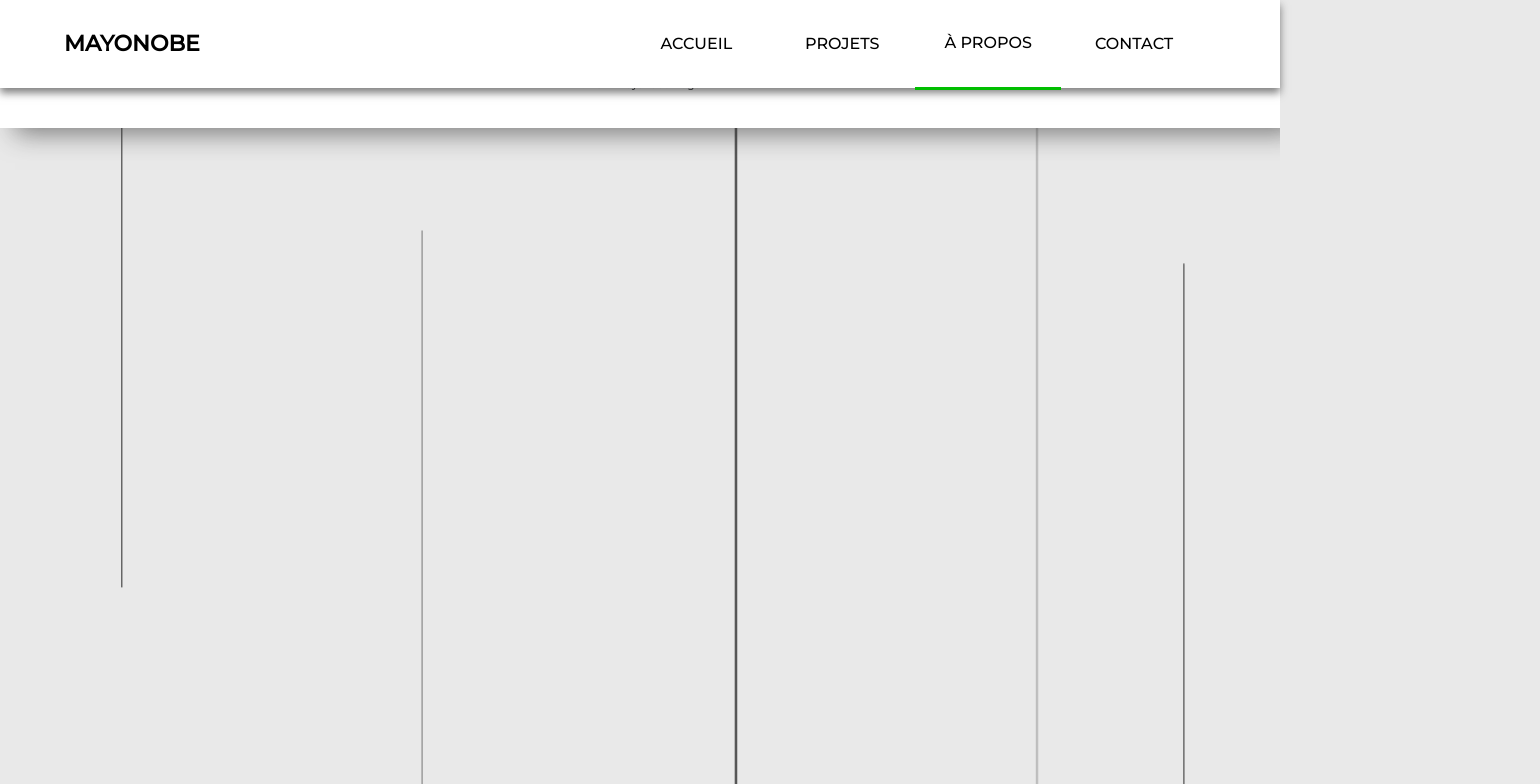
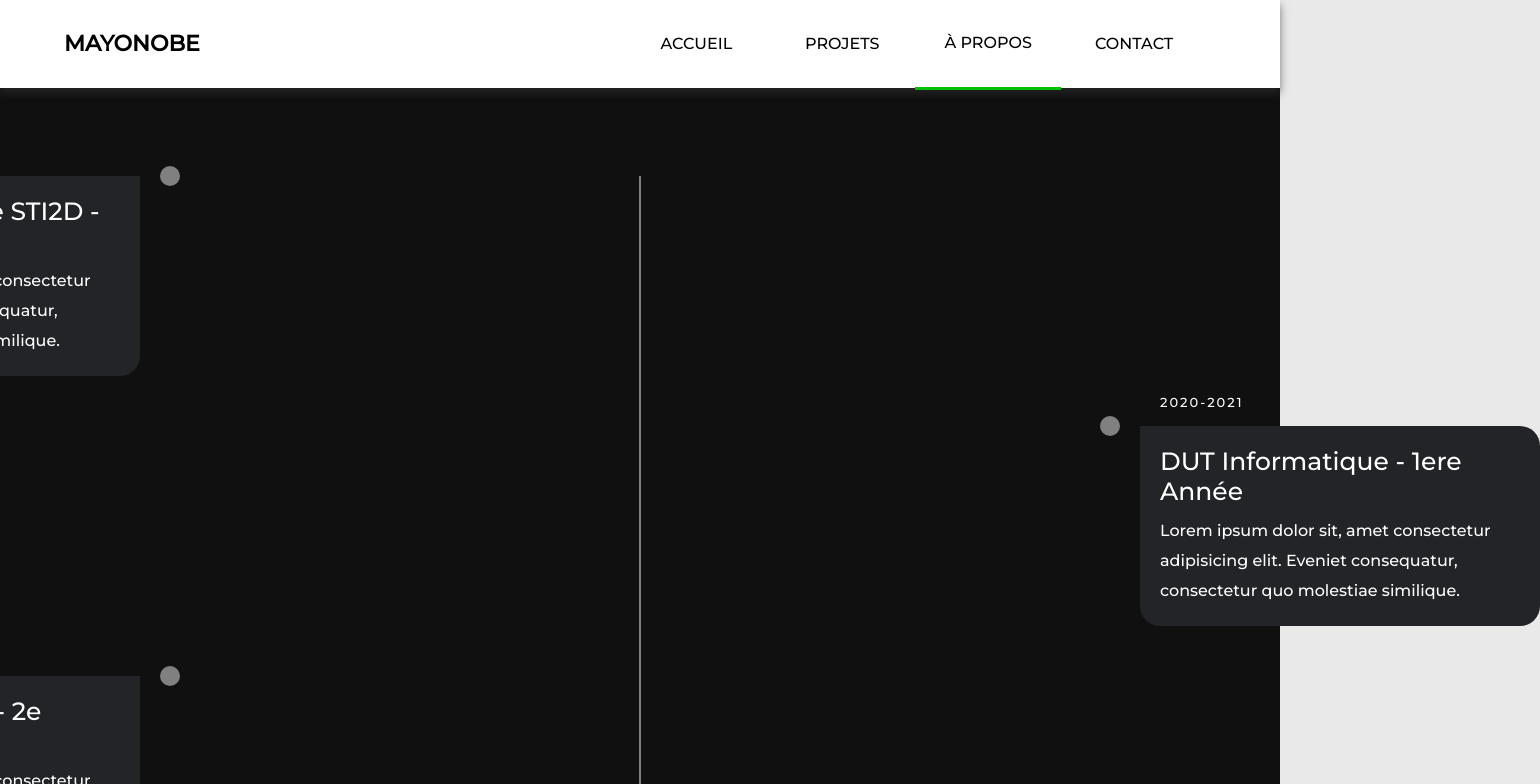
Before and after one commit to hugomayo7/Portfolio, a Vue app: page /about in a window 1280 px wide. Shown: the top 784 px of the page, 1540 px wide, since content can reach past the window. Built offline with nearby package versions, Linux system fonts and the light colour scheme.

Commit message:
timeline about page

```diff
--- a/src/components/ContactForm.vue
+++ b/src/components/ContactForm.vue
@@ -11,11 +11,10 @@
             <a href="mailto:hugomayonobe@gmail.com">hugomayonobe@gmail.com</a>
           </li>
           <li><a href="tel:+33782648734">07 82 64 87 34</a></li>
-          <li class="media">
+        </ul>
+        <div class="media">
           <ul class="list__social-media">
-              <a
-                href="https://www.linkedin.com/in/hugo-mayonobe/"
-                target="_blank"
+            <a href="https://www.linkedin.com/in/hugo-mayonobe/" target="_blank"
               ><i class="fa-brands fa-linkedin-in icon"
             /></a>
             <a href="https://www.facebook.com/hugo.mayonobe/" target="_blank"
@@ -25,34 +24,24 @@
               ><i class="fa-brands fa-instagram icon"
             /></a>
           </ul>
-          </li>
-        </ul>
           <p>Mes Réseaux</p>
+        </div>
       </div>
     </div>
     <form class="wrapper__form" ref="form" @submit.prevent="sendEmail">
       <div class="name">
-        <input
-          class="nameInput"
-          type="text"
-          placeholder="NOM"
-          name="user_name"
-        />
+        <input id="nameInput" type="text" placeholder="NOM" name="user_name" />
       </div>
       <div class="mail">
         <input
-          class="mailInput"
+          id="mailInput"
           type="email"
           placeholder="EMAIL"
           name="user_email"
         />
       </div>
       <div class="msg">
-        <textarea
-          class="msgInput"
-          placeholder="MESSAGE"
-          name="message"
-        ></textarea>
+        <textarea id="msgInput" placeholder="MESSAGE" name="message"></textarea>
       </div>
       <input class="buttons" type="submit" value="Envoyer" />
     </form>
@@ -74,7 +63,9 @@ export default {
         )
         .then(
           (result) => {
-            console.log("SUCCESS!", result.text);
+            document.getElementById("nameInput").value = "";
+            document.getElementById("mailInput").value = "";
+            document.getElementById("msgInput").value = "";
           },
           (error) => {
             console.log("FAILED...", error.text);
@@ -114,7 +105,7 @@ main {
         font-weight: bold;
         position: relative;
         color: rgb(0, 190, 0);
-        font-size: 46px;
+        font-size: 62px;
         width: 40%;
         height: 100%;
         padding-top: 15%;
@@ -124,15 +115,15 @@ main {
         text-shadow: 0px 1px 1px rgb(0, 0, 0);
       }
 
-      .app-title:after {
-        content: "";
-        display: block;
-        margin-top: 2%;
-        width: 43px;
-        height: 5px;
-        box-shadow: 0px 0.8px 1px rgb(0, 0, 0);
-        background: rgb(0, 190, 0);
-      }
+      // .app-title:after {
+      //   content: "";
+      //   display: block;
+      //   margin-top: 2%;
+      //   width: 43px;
+      //   height: 5px;
+      //   box-shadow: 0px 0.8px 1px rgb(0, 0, 0);
+      //   background: rgb(0, 190, 0);
+      // }
 
       .contact_info {
         display: flex;
@@ -148,7 +139,7 @@ main {
 
         p {
           text-align: center;
-          font-size: 9px;
+          font-size: 10px;
           text-transform: uppercase;
         }
 
@@ -156,14 +147,16 @@ main {
           line-height: 2;
           text-transform: uppercase;
           text-align: center;
-          font-size: 13px;
-
+          font-size: 15px;
+        }
+      }
       .media {
         display: flex;
+        flex-direction: column;
         justify-content: center;
         align-items: center;
         margin-top: 10%;
-          }
+        width: 100%;
 
         .list__social-media {
           display: flex;
@@ -189,7 +182,6 @@ main {
         }
       }
     }
-    }
 
     .wrapper__form {
       display: flex;
@@ -202,7 +194,7 @@ main {
 
       .name {
         width: 90%;
-        .nameInput {
+        #nameInput {
           width: 100%;
           padding: 10px 0;
           background: none;
@@ -216,9 +208,9 @@ main {
       }
       .msg {
         width: 90%;
-        .msgInput {
+        #msgInput {
           width: 100%;
-          height: 100px;
+          height: 170px;
           padding: 10px 0;
           background: none;
           border: none;
@@ -232,7 +224,7 @@ main {
       }
       .mail {
         width: 90%;
-        .mailInput {
+        #mailInput {
           width: 100%;
           padding: 10px 0;
           background: none;
@@ -265,4 +257,45 @@ main {
     }
   }
 }
+
+@media screen and (max-width: 1130px) {
+  main {
+    .formulaire {
+      display: flex;
+      flex-direction: column-reverse;
+      height: auto;
+      align-items: center;
+      justify-content: center;
+      margin-top: 3vh;
+      .left_part {
+        margin-bottom: 4%;
+        .app-title {
+          display: none;
+          height: 0;
+        }
+        .contact_info {
+        }
+        .media {
+        }
+      }
+      .wrapper__form {
+        margin-top: 6%;
+        margin-bottom: 8%;
+        display: flex;
+        flex-direction: column;
+        padding: 0;
+      }
+    }
+  }
+}
+
+@media screen and (max-width: 515px) {
+  .contact_info {
+    a {
+      text-decoration: none;
+      color: #111;
+      font-size: 15px;
+    }
+  }
+}
 </style>
--- a/src/views/AboutView.vue
+++ b/src/views/AboutView.vue
@@ -1,13 +1,198 @@
 <template>
-
+  <div class="container-time">
+    <div class="timeline">
+      <ul>
+        <li>
+          <div class="timeline-content">
+            <h2 class="date">2019-2020</h2>
+            <h1>Bac Technologique STI2D - Option SIN</h1>
+            <p>
+              Lorem ipsum dolor sit, amet consectetur adipisicing elit. Eveniet
+              consequatur, consectetur quo molestiae similique.
+            </p>
+          </div>
+        </li>
+        <li>
+          <div class="timeline-content">
+            <h2 class="date">2020-2021</h2>
+            <h1>DUT Informatique - 1ere Année</h1>
+            <p>
+              Lorem ipsum dolor sit, amet consectetur adipisicing elit. Eveniet
+              consequatur, consectetur quo molestiae similique.
+            </p>
+          </div>
+        </li>
+        <li>
+          <div class="timeline-content">
+            <h2 class="date">2021-2022</h2>
+            <h1>DUT Informatique - 2e Année</h1>
+            <p>
+              Lorem ipsum dolor sit, amet consectetur adipisicing elit. Eveniet
+              consequatur, consectetur quo molestiae similique.
+            </p>
+          </div>
+        </li>
+      </ul>
+    </div>
+    <div class="download-cv">
+        <!-- TODO -->
+    </div>
+  </div>
 </template>
 
 <script>
-export default {
-
-}
+export default {};
 </script>
 
-<style>
+<style scoped lang="scss">
+* {
+  margin: 0;
+  padding: 0;
+  box-sizing: border-box !important;
+  font-family: "Montserrat", sans-serif;
+  color: #fff;
+}
 
+.container-time {
+  transition: 2s ease-in-out;
+  min-height: 100vh;
+  width: 100%;
+  margin: 0;
+  padding: 0;
+  display: flex;
+  align-items: center;
+  justify-content: center;
+  padding-bottom: 110px;
+  background-color: #101010;
+  .timeline {
+    width: 100%;
+    height: auto;
+    max-width: 800px;
+    margin: 0;
+    margin-top: 5%;
+    position: relative;
+    ul {
+      list-style: none;
+      li {
+        padding: 20px;
+        background-color: #232427;
+        color: white;
+        border-radius: 10px;
+        margin-bottom: 20px;
+        .timeline-content {
+          h1 {
+            font-size: 25px;
+            font-weight: 500;
+            line-height: 30px;
+            margin-bottom: 10px;
+          }
+          p {
+            font-size: 16px;
+            line-height: 30px;
+            font-weight: 300;
+          }
+          .date {
+            font-size: 13px;
+            font-weight: 300;
+            margin-bottom: 10px;
+            letter-spacing: 2px;
+          }
+        }
+      }
+      li:last-child {
+        margin-bottom: 0;
+      }
+    }
+  }
+}
+
+@keyframes coming-left {
+  0% {
+    transform: translateX(-500px);
+  }
+  70% {
+    transform: translateX(-20px);
+  }
+  100% {
+    transform: translateX(-30px);
+  }
+}
+
+@keyframes coming-right {
+  0% {
+    transform: translateX(500px);
+  }
+  70% {
+    transform: translateX(20px);
+  }
+  100% {
+    transform: translateX(30px);
+  }
+}
+
+@media only screen and (min-width: 768px) {
+  .container-time {
+    .timeline::before {
+      content: "";
+      position: absolute;
+      height: 90%;
+      width: 2px;
+      background-color: gray;
+      left: 50%;
+      transform: translateX(-50%);
+    }
+    .timeline {
+      width: 100%;
+      padding-top: 14vh;
+      padding-bottom: 3vh;
+      ul {
+        li {
+          width: 50%;
+          margin-bottom: 50px;
+          position: relative;
+          .date {
+            position: absolute;
+            top: -30px;
+          }
+        }
+        li:nth-child(odd) {
+          float: left;
+          clear: right;
+          transform: translateX(-30px);
+          border-radius: 20px 0px 20px 20px;
+          animation-duration: 1.5s;
+          animation-name: coming-left;
+        }
+        li:nth-child(even) {
+          float: right;
+          clear: left;
+          transform: translateX(30px);
+          border-radius: 0px 20px 20px 20px;
+          animation-duration: 1.5s;
+          animation-name: coming-right;
+        }
+        li::after {
+          content: "";
+          position: absolute;
+          height: 20px;
+          width: 20px;
+          background-color: gray;
+          border-radius: 50%;
+          top: 0;
+        }
+        li:nth-child(odd)::after {
+          transform: translate(50%, -50%);
+          right: -30px;
+        }
+        li:nth-child(even)::after {
+          transform: translate(-50%, -50%);
+          left: -30px;
+        }
+        li:hover:after {
+          background-color: rgb(0, 190, 0);
+        }
+      }
+    }
+  }
+}
 </style>
--- a/src/views/HomeView.vue
+++ b/src/views/HomeView.vue
@@ -64,7 +64,7 @@ main {
       box-shadow: 0px 3px 7px rgba(49, 49, 49, 0.616);
       border-radius: 7px;
       width: 50%;
-      background: rgba(226, 226, 226, 0.349);
+      background: rgba(255, 255, 255, 0.747);
       backdrop-filter: blur(3px);
       margin-top: 6%;
       line-height: 1.2;
@@ -82,6 +82,7 @@ main {
     }
 
     .barre {
+      margin-top: 3%;
       width: 33%;
       height: 4px;
       background: rgb(0, 190, 0);
@@ -96,7 +97,7 @@ main {
       p {
         strong {
           font-weight: bold;
-          text-decoration: underline rgb(0, 190, 0);
+          text-decoration: underline rgb(0, 190, 0) 3px;
         }
         strong:hover {
           text-decoration: underline rgb(221, 0, 184);
```
Lines whose indentation alone changed are shown as unchanged.
